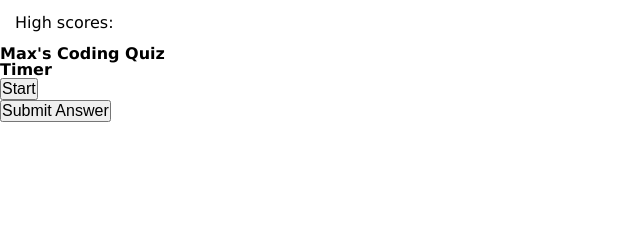
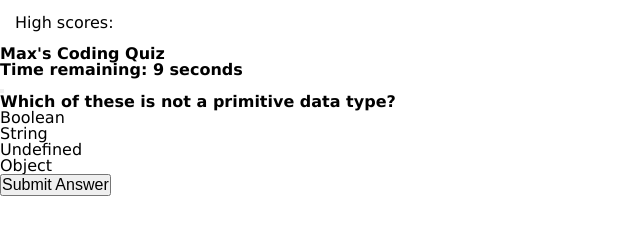
Before and after one commit to R3GAL0/Coding-Quiz, a plain HTML site: page index.html in a window 1280 px wide. Both pictures are taken after a click on the button "Start". Shown: the whole page, without its empty margins (0-640 px from the left). Drawn offline with Linux system fonts and the light colour scheme.

Commit message:
added question cycling

```diff
--- a/assets/js/script.js
+++ b/assets/js/script.js
@@ -1,5 +1,3 @@
-
-
 var questionBank = [
     "Which of these is not a primitive data type?",
     "Which HTML element is used to link the script?",
@@ -15,42 +13,56 @@ var answerBank = [
 var solutionBank = ["Object", "<script>", "while (true)", "All of the above"];
 var questionIndex = 0;
 var playerAns = [];
+var startBtn = document.querySelector('#start');
+// timer vars
+var timerEl = document.querySelector("#timer");
+var timeLeft = 10;
 
-// start button
+// when start button clicked: cycle question + hide start button
+startBtn.addEventListener("click", function () {
+    setInterval(function () {
+        if (timeLeft > 1) {
+            timerEl.textContent = "Time remaining: " + timeLeft + " seconds";
+            timeLeft--;
+        } else if (timeLeft > 0) {
+            timerEl.textContent = "Time remaining: " + timeLeft + " second";
+            timeLeft--;
+        } else {
+            timerEl.textContent = "Game Over";
+            clearInterval();
+            checkResults();
+        }
+    }, 1000);
+    startBtn.textContent = ' ';
+    cycleQ(0);
+})
 
-// cycle question + populate first question
+// cycle question
+function cycleQ(index) {
+    var h3 = document.querySelector("#question");
+    h3.textContent = questionBank[index];
+    var ulEl = document.querySelector("#question-options");
+    for (var i = index*4; i < 4; i++) {
+        var li = document.createElement("li");
+        li.textContent = answerBank[i];
+        ulEl.appendChild(li);
+    }
+}
 
-// use click on 'start button', 'submit answer/pick answer', 'cycle answer'
 
-window.addEventListener("click", function(){
+window.addEventListener("click", function () {
     // submit answer
     // check answer
 });
 
-// cycle answer
-
 // check answer
-function checkAnswer(){
+function checkAnswer() {
 
 }
 
-var timeLeft = 10;
-var timeInterval = setInterval(function() {
-    if (timeLeft > 1){
-        timerEl.textContent = "Timer: " + timeLeft + "seconds";
-        timeLeft--;
-    }else if (timeLeft > 0) {
-        timerEl.textContent = "Timer: " + timeLeft + "second";
-        timeLeft--;
-    }else {
-        timerEl.textContent = "Game Over";
-        clearInterval(timeInterval);
-        checkResults();
-    }
-}, 1000);
 
 // stops quiz input, tally score, push score to local storage
 function checkResults() {
-    window.removeEventListener();
+    window.removeEventListener("click");
 
 }
--- a/index.html
+++ b/index.html
@@ -13,11 +13,13 @@
         <ul id="highScores">        </ul>
     </header>
     <h1>Max's Coding Quiz</h1>
-    <h2 id="timer">Timer</h2>
+    <h2 id="timer"></h2>
     <button id="start">Start</button>
     <h3 id="question"></h2>
     <ul id="question-options"></ul>
     <button>Submit Answer</button>
     <!-- Set .textContent to '' to hide the button -->
+
+    <script src="./assets/js/script.js"></script>
 </body>
 </html>
```
